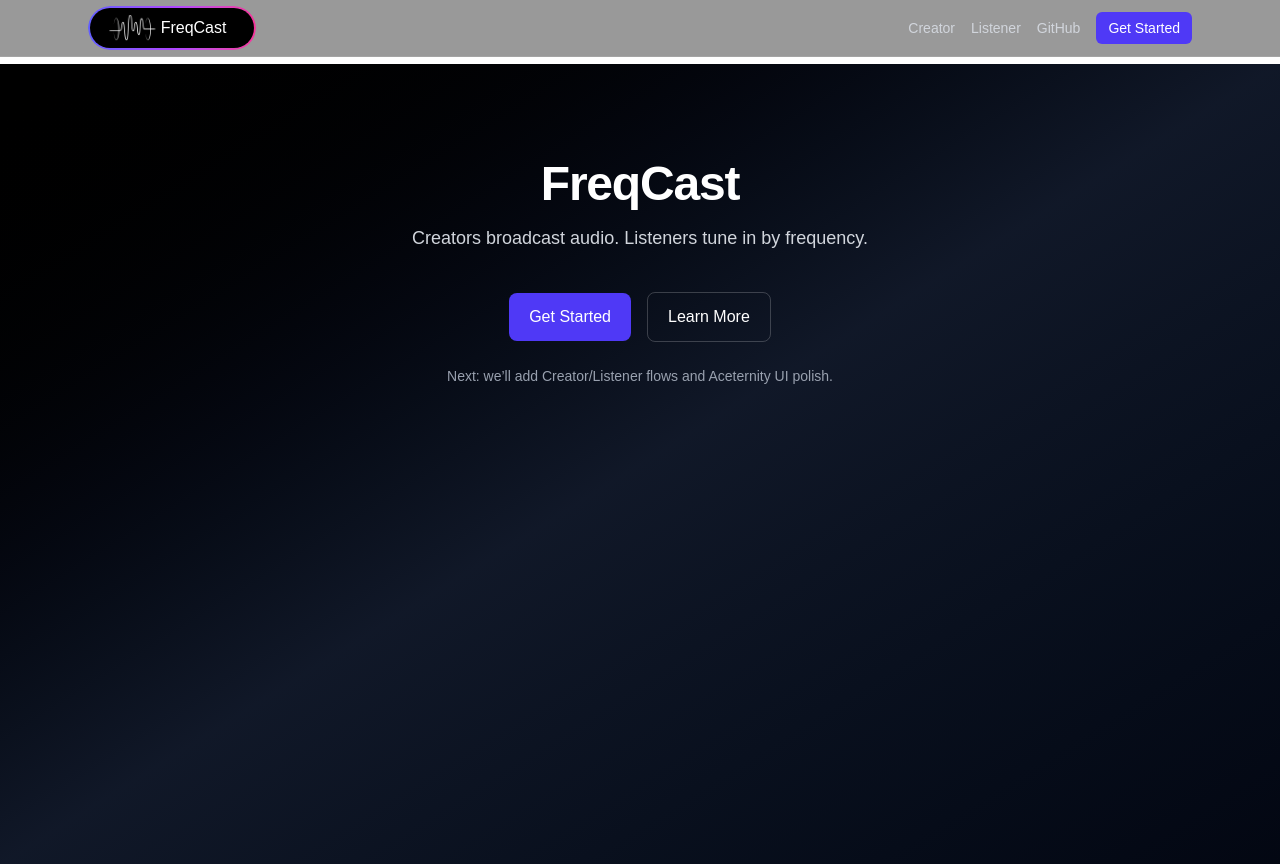
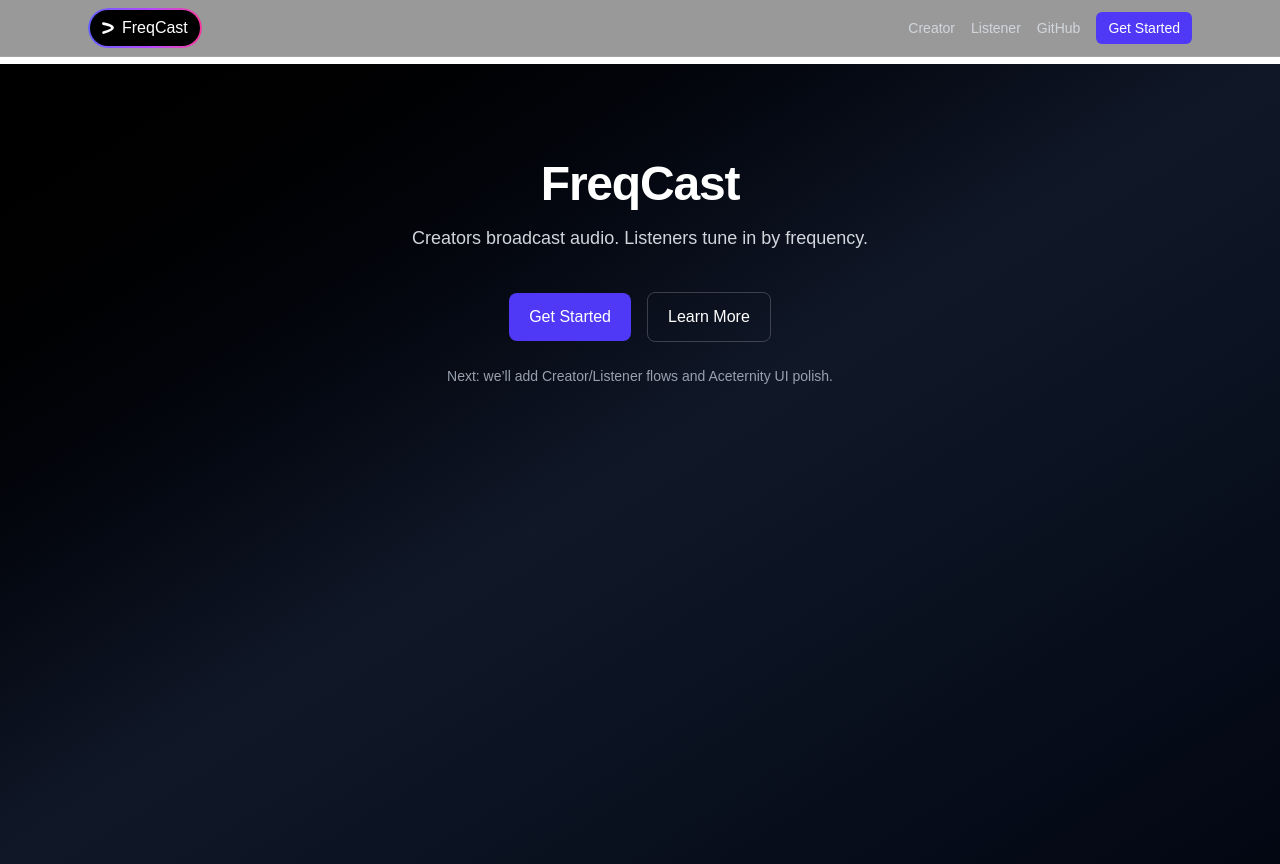
Before and after one commit to ashmitkumar2005/freqcast, a Next.js app: page / in a window 1280 px wide. Built offline with nearby package versions, Linux system fonts and the light colour scheme; a web font is replaced by a local one.

Commit message:
Upadating the ui

```diff
--- a/src/components/Brand.tsx
+++ b/src/components/Brand.tsx
@@ -1,6 +1,5 @@
 "use client";
 import React from "react";
-import Image from "next/image";
 import { HoverBorderGradient } from "@/components/ui/hover-border-gradient";
 
 export function Brand() {
@@ -8,18 +7,32 @@ export function Brand() {
     <HoverBorderGradient
       containerClassName="rounded-full"
       as="div"
-      // more gap + padding + a min width so the logo has room
-      className="bg-black text-white flex items-center gap-0 pl-3 pr-7 py-0 shrink-0"
+      className="bg-black text-white flex items-center gap-2"
     >
-    <Image
-    src="/logo.png"
-    alt="FreqCast logo"
-    width={4096}          // use your logo’s real pixel width
-    height={1956}          // and real pixel height (keeps aspect ratio)
-    priority
-    className="h-7 w-auto object-contain shrink-0"
-    />
+      <AceternityLogo />
+      {/* Change this text if you want "Aceternity UI" instead */}
       <span className="font-medium">FreqCast</span>
     </HoverBorderGradient>
   );
 }
+
+const AceternityLogo = () => {
+  return (
+    <svg
+      width="66"
+      height="65"
+      viewBox="0 0 66 65"
+      fill="none"
+      xmlns="http://www.w3.org/2000/svg"
+      className="h-3 w-3 text-white"
+    >
+      <path
+        d="M8 8.05571C8 8.05571 54.9009 18.1782 57.8687 30.062C60.8365 41.9458 9.05432 57.4696 9.05432 57.4696"
+        stroke="currentColor"
+        strokeWidth="15"
+        strokeMiterlimit="3.86874"
+        strokeLinecap="round"
+      />
+    </svg>
+  );
+};
--- a/src/components/ui/hover-border-gradient.tsx
+++ b/src/components/ui/hover-border-gradient.tsx
@@ -1,50 +1,41 @@
 "use client";
-import React from "react";
+import React, { JSX } from "react";
 
-type ElementTag = React.ElementType;
+type ElementTag = keyof JSX.IntrinsicElements | React.ComponentType<any>;
 
-type PolymorphicProps<C extends ElementTag> = {
-  as?: C;
+type HoverBorderGradientProps = {
+  as?: ElementTag; // "div" | "button" | "a" ...
   containerClassName?: string;
   className?: string;
   children?: React.ReactNode;
-} & Omit<React.ComponentPropsWithoutRef<C>, "as" | "className" | "children">;
+} & React.HTMLAttributes<HTMLElement>;
 
-type PolymorphicRef<C extends ElementTag> = React.ComponentPropsWithRef<C>["ref"];
-
-const HoverBorderGradientInner = <C extends ElementTag = "div">(
-  {
-    as,
+export function HoverBorderGradient({
+  as: Tag = "div",
   containerClassName = "",
   className = "",
   children,
-    ...rest
-  }: PolymorphicProps<C>,
-  ref: PolymorphicRef<C>
-) => {
-  const Comp = (as || "div") as ElementTag;
+  ...props
+}: HoverBorderGradientProps) {
+  const Comp: any = Tag;
 
   return (
-    <div className={`group relative inline-flex items-center overflow-hidden p-[2px] ${containerClassName}`}>
+    <div
+      className={`group relative inline-flex items-center overflow-hidden p-[2px] ${containerClassName}`}
+      // rounded-... comes from containerClassName so borders match inner element
+    >
       {/* Gradient border */}
       <span
-        aria-hidden="true"
+        aria-hidden
         className="pointer-events-none absolute inset-0 rounded-[inherit] bg-gradient-to-r from-indigo-500 via-purple-500 to-pink-500 transition-transform duration-500 group-hover:scale-110"
       />
-      {/* eslint-disable-next-line @typescript-eslint/no-explicit-any */}
+      {/* Inner surface */}
       <Comp
-  ref={ref}
         className={`relative z-10 rounded-[inherit] px-3 py-1.5 ${className}`}
-  {...rest as React.ComponentPropsWithoutRef<C>}
+        {...(props as any)}
       >
         {children}
       </Comp>
     </div>
   );
-};
-
-export const HoverBorderGradient = React.forwardRef(HoverBorderGradientInner) as <
-  C extends ElementTag = "div"
->(
-  props: PolymorphicProps<C> & { ref?: PolymorphicRef<C> }
-) => React.ReactElement | null;
+}
```
Lines whose indentation alone changed are shown as unchanged.
